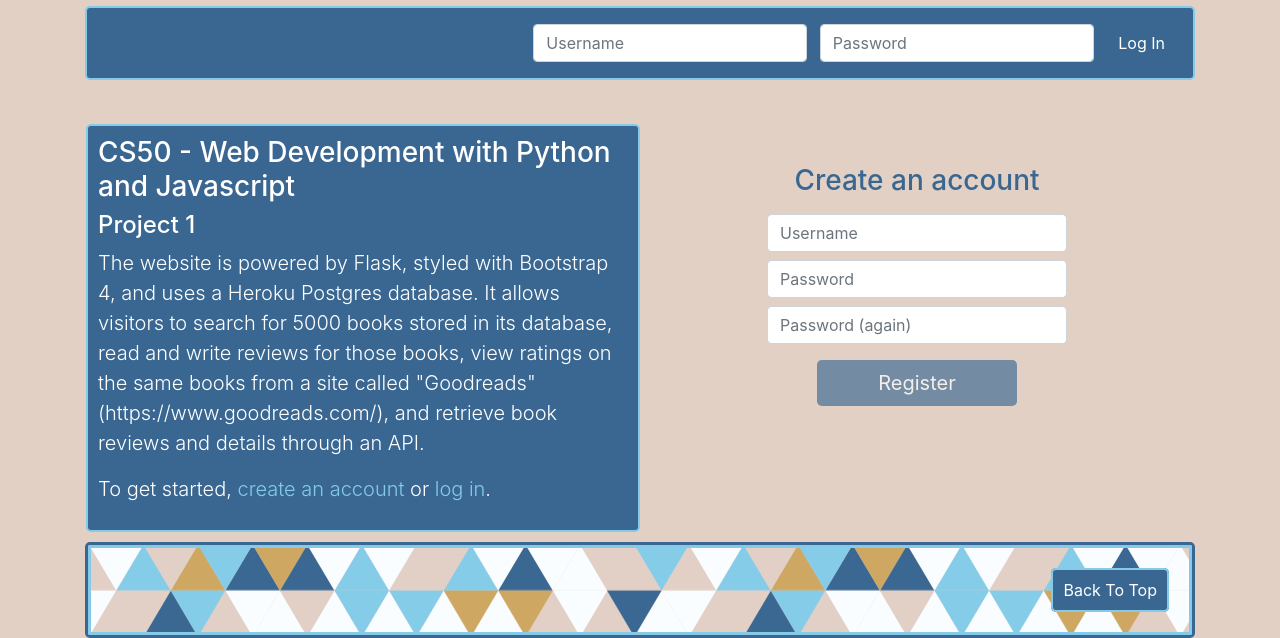
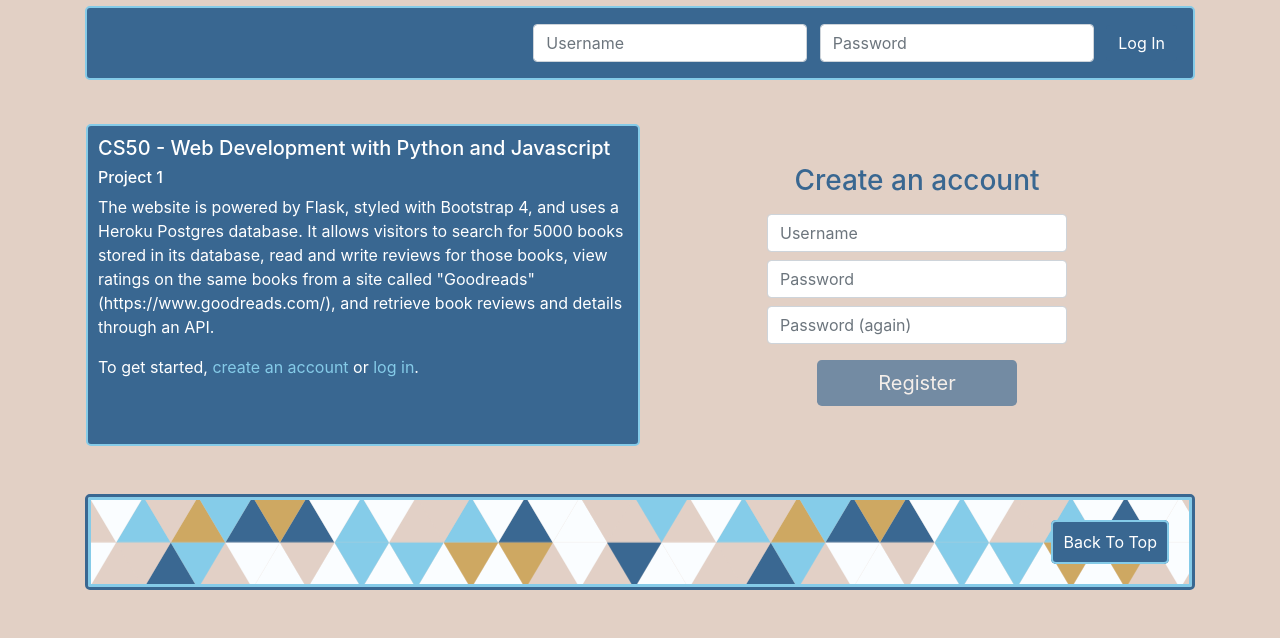
Before and after one commit to frealis/Book-Reviews-with-Goodreads, a Flask app: page / in a window 1280 px wide. Shown: the part 252-890 px from the top of the page. After the commit the page ends 842 px from the top, so only its background shows below. Run offline with Flask 2, Linux system fonts and the light colour scheme; some libraries are stand-ins or nearby versions.

Commit message:
Update login.html UI

```diff
--- a/templates/login.html
+++ b/templates/login.html
@@ -22,18 +22,19 @@
     </div>
   </nav>
 
+  <!-- Alert/Error Messages -->
   <div class="flex-container alert">
     <span class="error-login">{{ alert }}</span>
   </div>
 
-  <div class="row mb10">
+  <div class="row mb-5">
 
     <!-- Introduction -->
     <div class="col-md-6 introduction" id="search-results">
-      <h3>CS50 - Web Development with Python and Javascript</h3>
-      <h4><span class="">Project 1</span></h4>
-      <p class="lead">The website is powered by Flask, styled with Bootstrap 4, and uses a Heroku Postgres database. It allows visitors to search for 5000 books stored in its database, read and write reviews for those books, view ratings on the same books from a site called "Goodreads" (https://www.goodreads.com/), and retrieve book reviews and details through an API.</p>
-      <p class="lead">To get started, <a href="#create_an_account">create an account</a> or <a href="#">log in</a>.</p>
+      <h5>CS50 - Web Development with Python and Javascript</h5>
+      <h6><span class="">Project 1</span></h6>
+      <p>The website is powered by Flask, styled with Bootstrap 4, and uses a Heroku Postgres database. It allows visitors to search for 5000 books stored in its database, read and write reviews for those books, view ratings on the same books from a site called "Goodreads" (https://www.goodreads.com/), and retrieve book reviews and details through an API.</p>
+      <p>To get started, <a href="#create_an_account">create an account</a> or <a href="#">log in</a>.</p>
     </div>
 
     <!-- Create a new account -->
```
